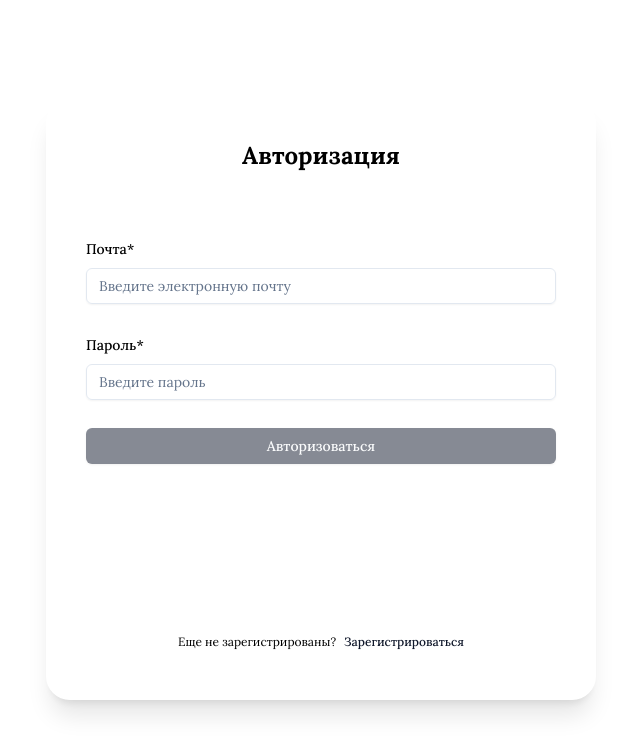
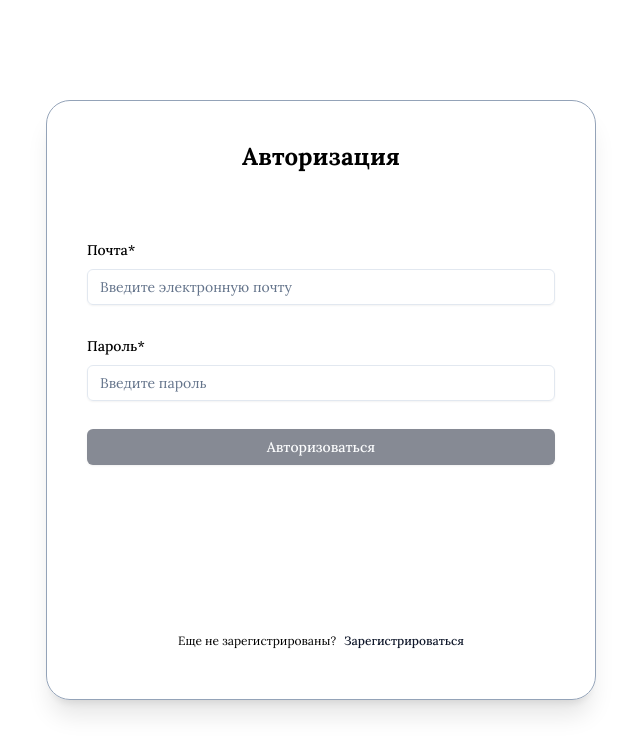
Before and after one commit to SergeyV1S/time_manager, a Next.js app: page /auth in a window 1280 px wide. Shown: the top 754 px of the page, without its empty margins (319-959 px from the left). Built offline with nearby package versions, Linux system fonts and the light colour scheme.

Commit message:
fix theming on the auth page

```diff
--- a/app/(auth)/auth/_components/FlipCard.tsx
+++ b/app/(auth)/auth/_components/FlipCard.tsx
@@ -15,7 +15,7 @@ export const FlipCard = ({ children }: IFlipCardProps) => {
   return (
     <div className='w-[550px] h-[600px] group perspective-1000 rounded-3xl bg-transparent'>
       <div className={cn("relative h-full w-full transform-style-3d duration-500", isFront && "rotate-y-180")}>
-        <div className='w-full h-full shadow-xl absolute rounded-3xl overflow-hidden p-10 backface-hidden'>
+        <div className='w-full h-full border border-slate-400 shadow-xl bg-white dark:bg-slate-950 dark:border dark:border-slate-800 absolute rounded-3xl overflow-hidden p-10 backface-hidden'>
           {children[1]}
           <div className='bottom-10 right-1/2 absolute translate-x-1/2 flex items-center text-xs gap-2'>
             <p>Уже есть аккаунт?</p>
@@ -28,7 +28,7 @@ export const FlipCard = ({ children }: IFlipCardProps) => {
             </Button>
           </div>
         </div>
-        <div className='absolute rotate-y-180 shadow-xl w-full h-full rounded-3xl p-10 bg-opacity-90 space-y-5 overflow-hidden backface-hidden'>
+        <div className='absolute rotate-y-180 border border-slate-400 shadow-xl w-full bg-white dark:bg-slate-950 dark:border dark:border-slate-800 h-full rounded-3xl p-10 bg-opacity-90 space-y-5 overflow-hidden backface-hidden'>
           {children[0]}
           <div className='bottom-10 right-1/2 absolute text-xs translate-x-1/2 flex items-center gap-2'>
             <p className='whitespace-nowrap'>Еще не зарегистрированы?</p>
--- a/app/layout.tsx
+++ b/app/layout.tsx
@@ -16,7 +16,7 @@ const RootLayout = ({
   children: React.ReactNode;
 }>) => (
   <html lang='ru' suppressHydrationWarning>
-    <body className={`${loraFont.variable} font-sans antialiased`}>
+    <body className={`${loraFont.variable} bg-wgite dark:bg-slate-950 font-sans antialiased`}>
       <ThemeProvider attribute='class' defaultTheme='system' enableSystem disableTransitionOnChange>
         {children}
         <Toaster />
```
Also changed, not shown: src/icons/LogoIcon.tsx (+1 -1 lines).
